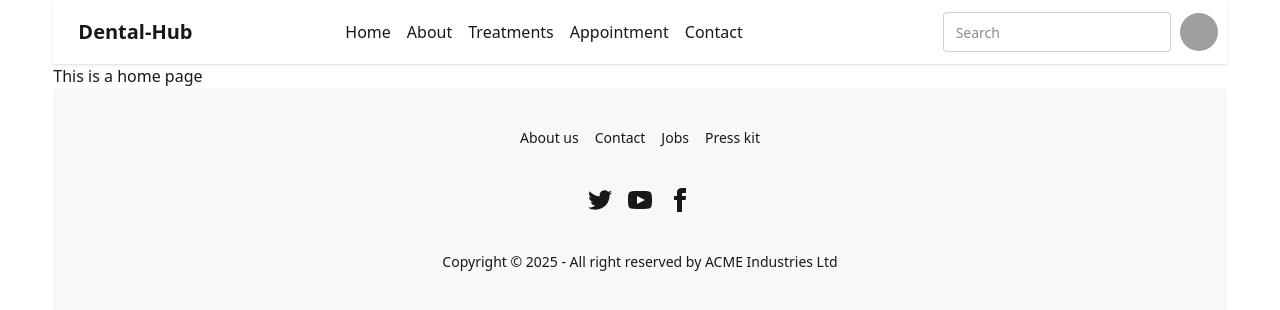
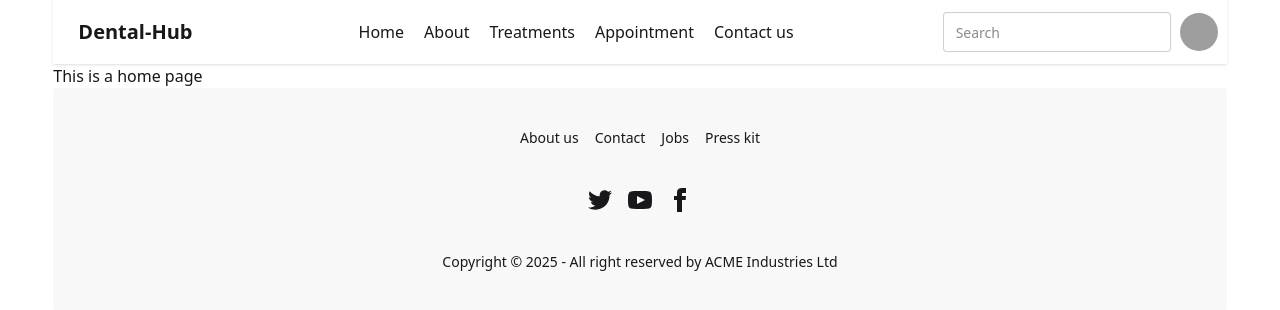
Before and after one commit to Amitkumersarkar/Dental-Hub, a React (Vite) app: page / in a window 1280 px wide. Shown: the top 310 px of the page. Built offline with nearby package versions, Linux system fonts and the light colour scheme; grey boxes are pictures that could not be loaded.

Commit message:
added updated file

```diff
--- a/src/Components/Navbar.jsx
+++ b/src/Components/Navbar.jsx
@@ -3,40 +3,28 @@ import { Link, NavLink } from "react-router-dom";
 const Navbar = () => {
 
     return (
-        <div className="navbar bg-base-100 shadow-sm">
-            <div className="flex-1">
+        <div className="flex justify-between items-center  navbar bg-base-100 shadow-sm">
+            <div >
                 <NavLink to='/'>
                     <a className="btn btn-ghost text-xl">Dental-Hub</a>
                 </NavLink>
             </div>
-            <div className="flex flex-1 mr-50 list-none gap-4">
-
-                <li >
+            <div className="flex items-center gap-5">
                 <NavLink to='/'>
-                        <a className="link link-hover">Home</a>
+                    <a className="link link-hover"> Home</a>
                 </NavLink>
-                </li>
-                <li >
                 <Link to='/about'>
-                        <a className="link link-hover">About</a>
+                    <a className="link link-hover"> About</a>
                 </Link>
-                </li>
-                <li >
                 <Link to='/treatment'>
-                        <a className="link link-hover">Treatments</a>
+                    <a className="link link-hover"> Treatments</a>
                 </Link>
-                </li>
-                <li >
                 <Link to='/appointment'>
-                        <a className="link link-hover">Appointment</a>
+                    <a className="link link-hover"> Appointment</a>
                 </Link>
-                </li>
-
-                <li >
                 <Link to='/contact'>
-                        <a className="link link-hover">Contact</a>
+                    <a className="link link-hover">Contact us</a>
                 </Link>
-                </li>
             </div>
             <div className="flex gap-2">
                 <input type="text" placeholder="Search" className="input input-bordered w-24 md:w-auto" />
```
Lines whose indentation alone changed are shown as unchanged.
